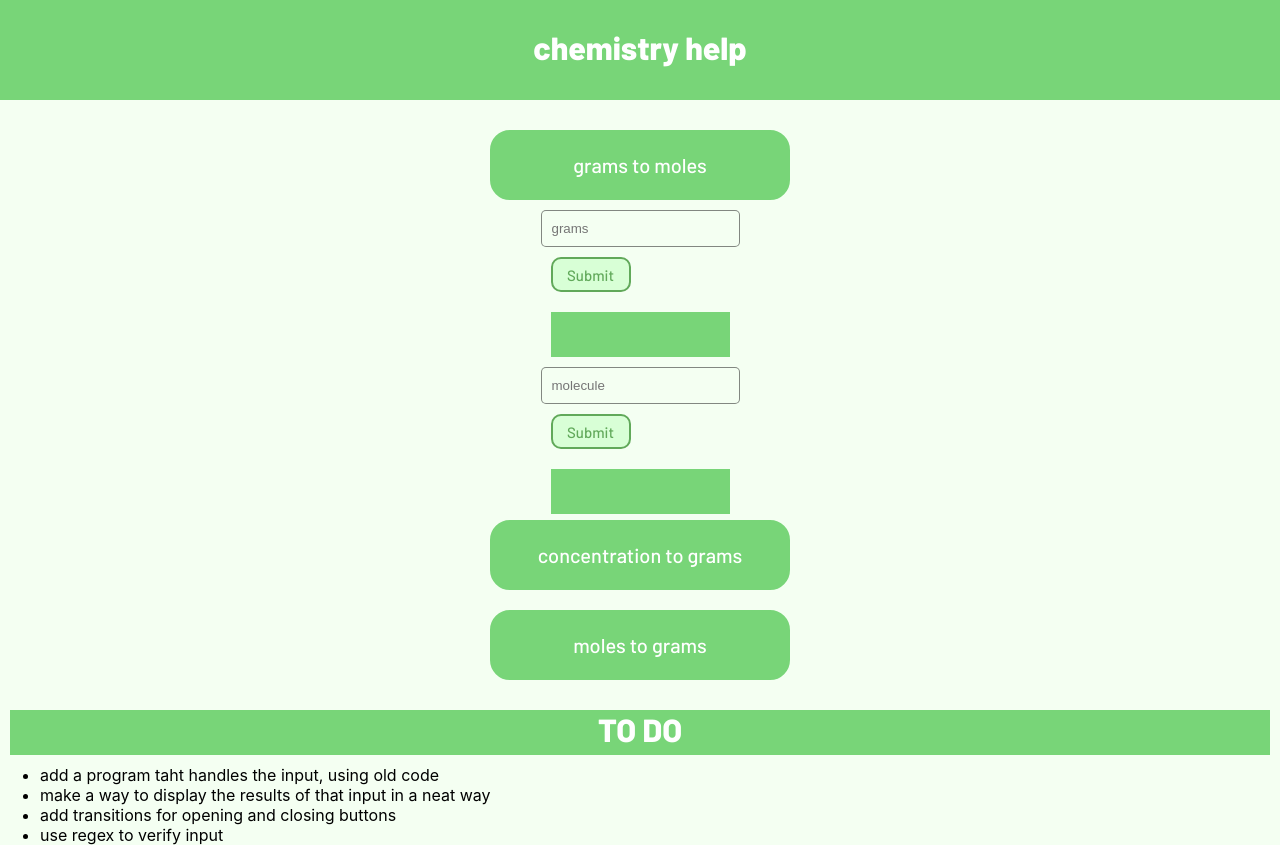
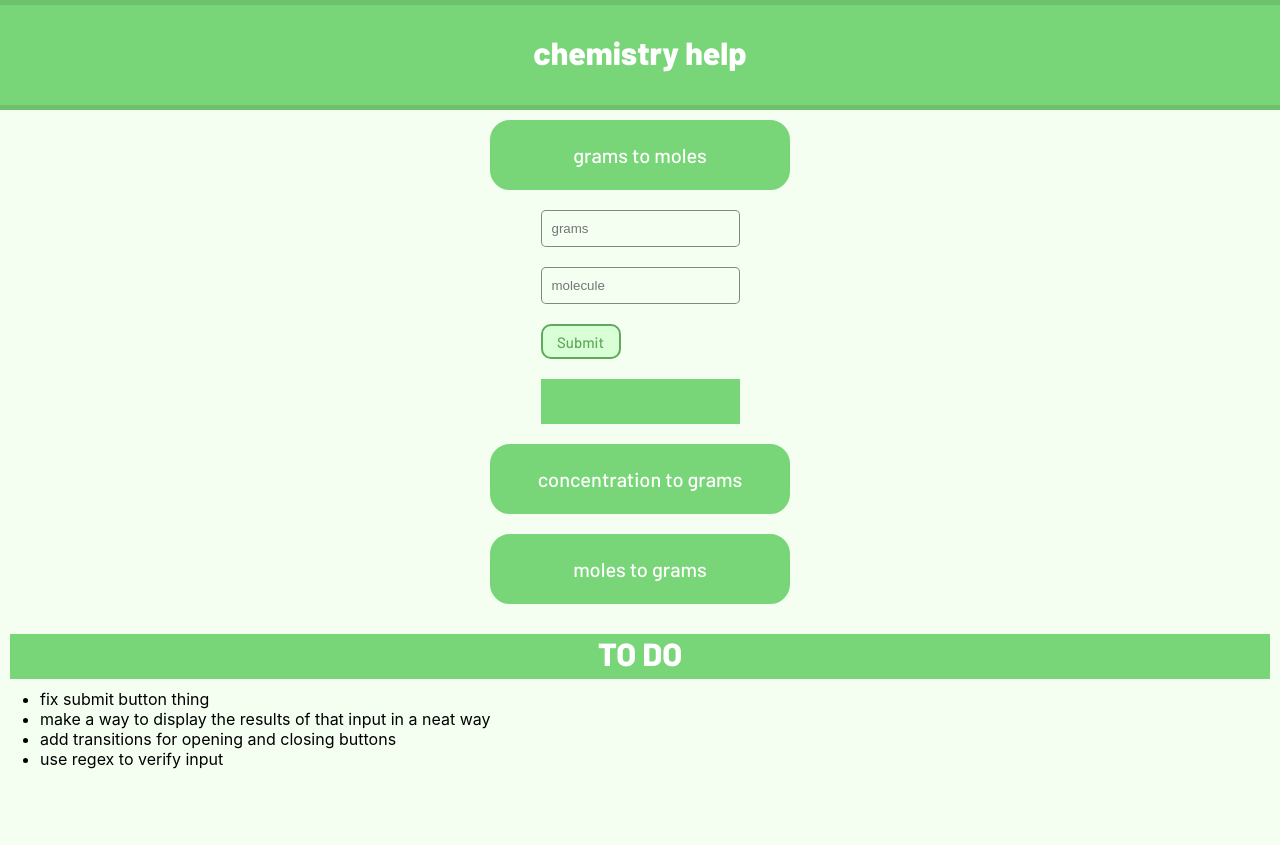
Before and after one commit to averyj123/chem-react, a React (Create React App) app: page / in a window 1280 px wide. Both pictures are taken after a click on the button "grams to moles". After the commit the page ends 800 px from the top, so only its background shows below. Built offline with nearby package versions, Linux system fonts and the light colour scheme.

Commit message:
fix minor bugs

```diff
--- a/src/App.css
+++ b/src/App.css
@@ -12,6 +12,11 @@
   background-color: rgb(120, 213, 120);
   justify-content: center;
   margin: 0;
+  position: fixed;
+  top: 0;
+  width: 100%;
+  border-top: 5px solid rgb(109, 193, 109);
+  border-bottom: 5px solid rgb(109, 193, 109);
 }
 
 h1 {
@@ -27,11 +32,12 @@ h1 {
 }
 
 .buttons {
+  margin: 20px;
+  margin-top: 110px;
   display: flex;
   justify-content: center;
   justify-content: space-evenly;
   flex-direction: column;
-  margin: 20px;
   align-items: center;
 }
 
--- a/src/App.js
+++ b/src/App.js
@@ -8,6 +8,27 @@ function App(props) {
   const [gtomclicked, setGtomClicked] = useState(false);
   const [ctogclicked, setCtogClicked] = useState(false);
   const [mtogclicked, setMtogClicked] = useState(false);
+  const [gramText, setGramText] = useState('');
+  const [moleculeText, setMoleculeText] = useState('');
+  const [molesText, setMolesText] = useState('');
+  const [concentrationText, setConcentrationText] = useState('');
+  const [volumeText, setVolumeText] = useState('');
+
+  const handleGramChange = (e) => {
+      setGramText(e.target.value);
+   }
+   const handleMoleculeChange = (e) => {
+      setMoleculeText(e.target.value);
+   }
+   const handleMolesChange = (e) => {
+      setMolesText(e.target.value);
+   }
+   const handleConcentrationChange = (e) => {
+      setConcentrationText(e.target.value);
+   }
+   const handleVolumeChange = (e) => {
+      setVolumeText(e.target.value);
+   }
 
   const handleMtogClick = (e) => {
     setMtogClicked(prev => {return !prev});
@@ -30,7 +51,7 @@ function App(props) {
         <button id="grams" onClick = {handleGtomClick}>grams to moles</button>
         {gtomclicked && (
           <>
-            <InputBox placeholders = {["grams", "molecule"] } inputTypes={["number", "text"]}/>
+            <InputBox placeholders = {["grams", "molecule"] } inputTypes={["number", "text"]} handleChange={[handleGramChange, handleMoleculeChange, handleMolesChange,handleConcentrationChange, handleVolumeChange]} texts ={[gramText, moleculeText, molesText, concentrationText, volumeText]}/>
           </>
           )}
         <button id="conc" onClick = {handleCtogClick}>concentration to grams</button>
@@ -51,7 +72,7 @@ function App(props) {
     </div>
     <h1>TO DO</h1>
     <ul>
-      <li>add a program taht handles the input, using old code</li>
+      <li>fix submit button thing</li>
       <li>make a way to display the results of that input in a neat way</li>
       <li>add transitions for opening and closing buttons</li>
       <li> use regex to verify input</li>
--- a/src/getResults.js
+++ b/src/getResults.js
@@ -148,10 +148,17 @@ function getConc(molecule, concen, vol) {
 }
 //concButton.addEventListener('click', getConc);
 
-function getMoles(molecule, grams) {
+function getMoles(grams, molecule) {
    let mass =getMolar(molecule);
+   let gramsNum = parseInt(grams);
+
+   console.log(mass);
+   console.log(grams);
+   console.log(molecule);
+   console.log(gramsNum);
+
    if(mass){
-      return `Molar mass: ${mass} \n number of moles: ${grams/mass}`;
+      return `Molar mass: ${mass} \n number of moles: ${gramsNum/mass}`;
    }
 }
 //gramButton.addEventListener('click', getMoles);
--- a/src/input/input.css
+++ b/src/input/input.css
@@ -1,7 +1,6 @@
 .inputbox {
    display: flex;
    flex-direction: column;
-   height: 300px;
 }
 
 .anInput {
@@ -9,4 +8,5 @@
    padding-left: 10px;
    padding: 10px;
    border: 1px solid rgba(0, 0, 0, 0.47);
+   margin: 10px;
 }
--- a/src/input/input.js
+++ b/src/input/input.js
@@ -3,18 +3,12 @@ import {useState} from 'react';
 import Submit from '../submit/submit.js'
 
 function Input(props){
-   const [text, setText] = useState('');
-
-  const handleChange = (e) => {
-      setText(e.target.value);
-   }
 
    return (
       <div className = 'inputbox' id = 'hello'>
-         <input placeholder = {props.placeholder} type={props.inputType} onChange={handleChange} className="anInput"></input>
-         <Submit information={["H2O", "2"]} />
+         <input placeholder = {props.placeholder} type={props.inputType} onChange={props.handleChange} className="anInput"></input>
+
       </div>
-
    )
 }
 
--- a/src/inputBox/inputBox.js
+++ b/src/inputBox/inputBox.js
@@ -1,12 +1,21 @@
 import './inputBox.css';
 //import {useState} from 'react';
 import Input from '../input/input.js';
+import Submit from '../submit/submit.js';
+
 
 function InputBox(props){
   const renderButtons = () => {
    let inputs = [];
+   const changes = {
+      "grams": props.handleChange[0],
+      "molecule": props.handleChange[1],
+      "moles": props.handleChange[2],
+      "concentration": props.handleChange[3],
+      "volume": props.handleChange[4]
+   }
    for(let i = 0; i < props.placeholders.length; i++) {
-      inputs.push(<Input placeholder={props.placeholders[i]} inputType={props.inputTypes[i]} className="inputs"/>);
+      inputs.push(<Input placeholder={props.placeholders[i]} inputType={props.inputTypes[i]} className="inputs" handleChange={changes[props.placeholders[i]]}/>);
    }
      return inputs
    }
@@ -14,9 +23,12 @@ function InputBox(props){
    return (
       <div className = 'inputbox' id = 'hello'>
          {renderButtons()}
+         <Submit information={props.texts} />
       </div>
 
    )
 }
-
+//submit information = the list of all the text things returned from the app.js
+// add a method to submit that goes through the information and seese which have values, then uses that to decide which method to run
+// run that method and display the information
 export default InputBox;
--- a/src/submit/submit.js
+++ b/src/submit/submit.js
@@ -3,11 +3,40 @@ import {useState} from 'react';
 import {getGrams, getConc, getMoles} from '../getResults.js';
 
 function Submit(props){
-   const [results, setResults] = useState('')
+   const [results, setResults] = useState('');
+
+   const arrayEquals = (a, b) => {
+      return Array.isArray(a) &&
+         Array.isArray(b) &&
+         a.length === b.length &&
+         a.every((val, index) => val === b[index]);
+   }
+
+   const pickFunction = () => {
+      //go through each index of the list of information (props.information), and check if something exists there.
+      //if it does, append it to a list of indexes
+      // then check taht list against other lists to decide the right funciton
+      let lst = props.information;
+      let indexes = [];
+      let info = [];
+      for(let i = 0; i < 5; i++){
+         if(lst[i]){
+            indexes.push(i);
+            info.push(lst[i]);
+         }
+      }
+      //return indexes;
+      if(arrayEquals(indexes, [0,1])) {
+         return [getMoles, info];
+      }
+      console.log(indexes);
+   }
    const handleClick = () => {
-      //setResults(getGrams("H2O", 15));
-      setResults('hey there');
-
+      const results = pickFunction();
+      const func = results[0];
+      const info = results[1];
+      console.log(info)
+      setResults(func.apply(null,info));
    }
 
    return (
```
